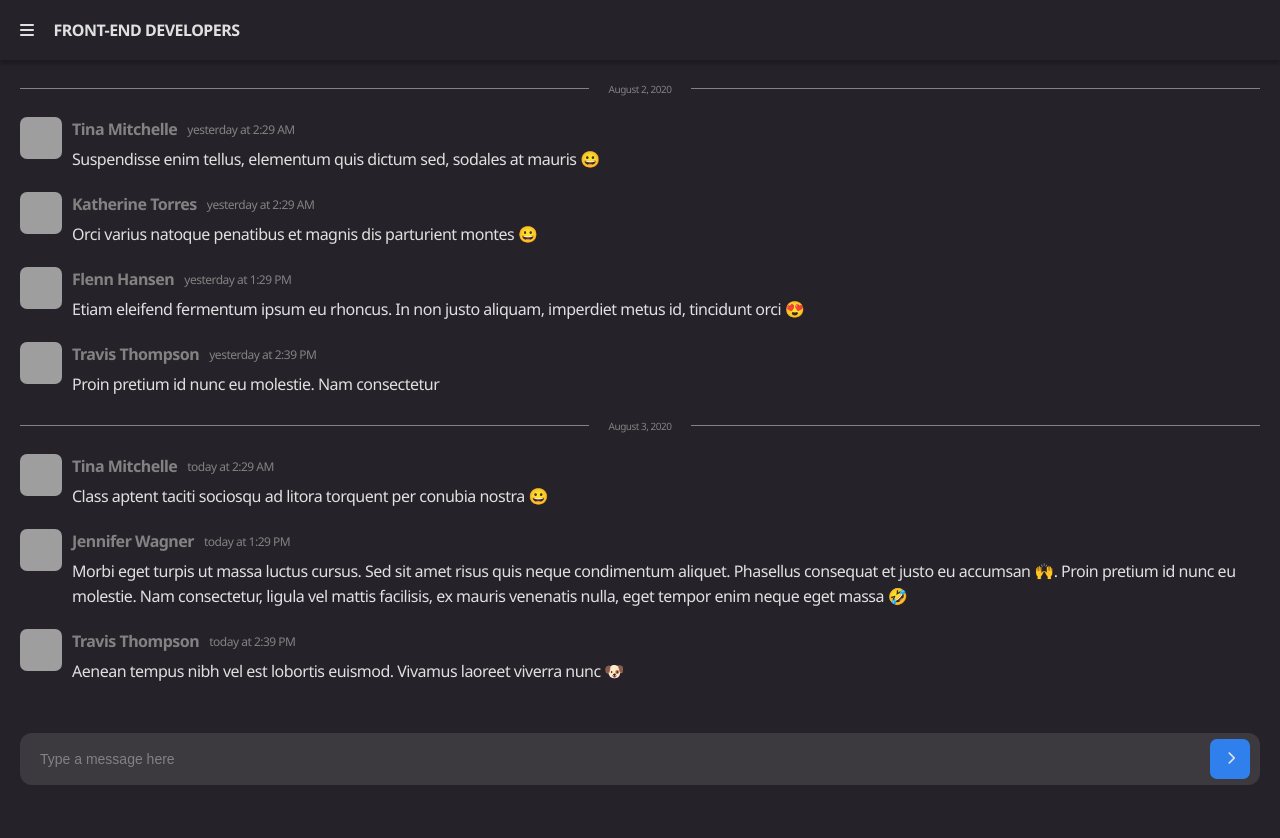
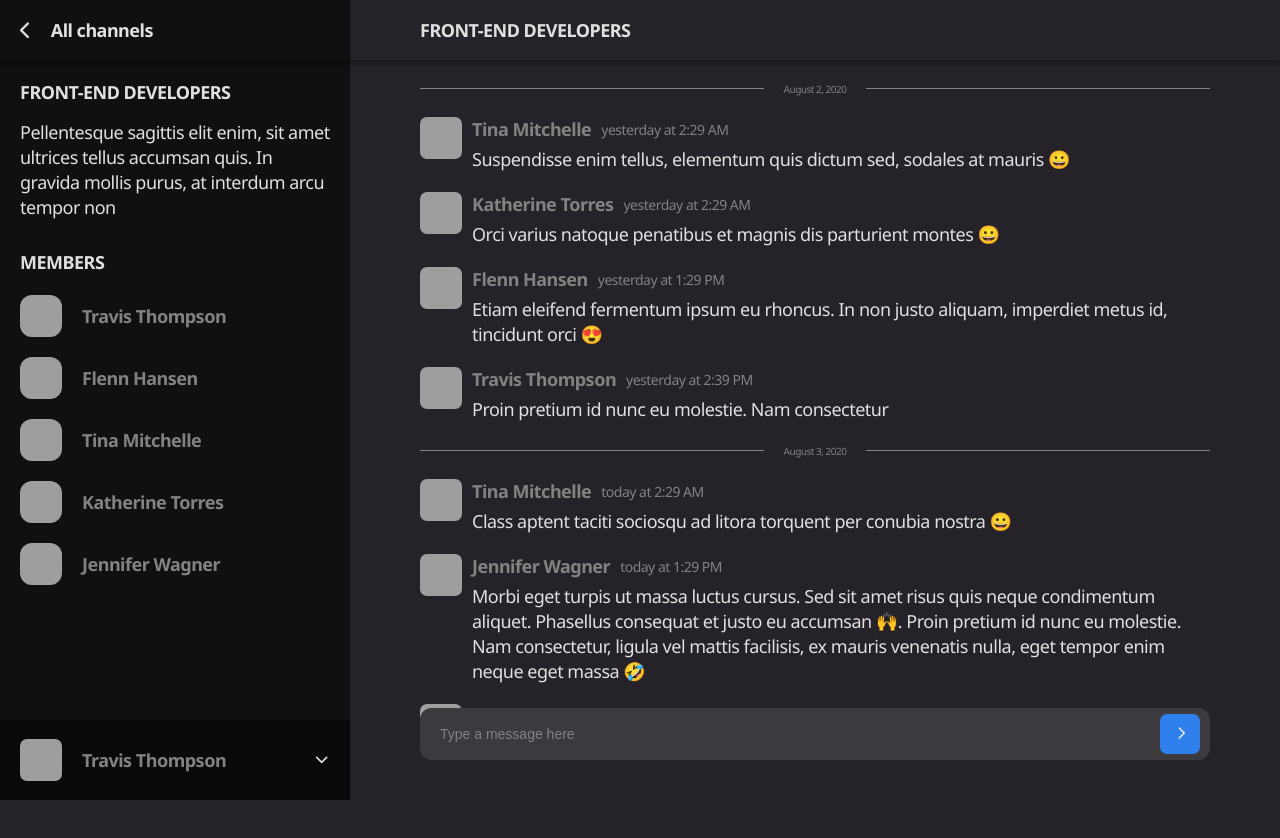
Before and after one commit to salinatomass/chat-group-layout, a plain HTML site: page index.html in a window 1280 px wide. Before the commit the page ends 800 px from the top, so only its background shows below. Drawn offline with Linux system fonts and the light colour scheme; grey boxes are pictures that could not be loaded.

Commit message:
Tablet and Desktop Versions ended

```diff
--- a/static/css/styles.css
+++ b/static/css/styles.css
@@ -6,6 +6,7 @@
   5. Otros
 */
 
+/* _____Globals: */
 :root {
   --light-color: #e0e0e0;
   --dark-color: #120f13;
@@ -38,7 +39,7 @@ body {
   line-height: 2.5rem;
   letter-spacing: -0.05rem;
   background-color: var(--grey-color);
-  overflow: hidden;
+  overflow-y: hidden;
 }
 
 h2 {
@@ -91,10 +92,14 @@ img {
   transition: 0.3s;
 }
 
+/* _____Container: */
 .container {
   position: relative;
+  display: grid;
+  grid-template-columns: 1fr;
 }
 
+/* _____Header: */
 .header {
   position: fixed;
   top: 0;
@@ -106,6 +111,8 @@ img {
   align-items: center;
   background-color: var(--grey-color);
   box-shadow: 0px 4px 4px var(--shadow);
+
+  grid-area: header;
 }
 .header--grid {
   display: flex;
@@ -119,17 +126,21 @@ img {
   text-transform: uppercase;
 }
 
+/* _____Main: */
 .main {
   padding-top: 60px;
   padding-bottom: 60px;
   height: 100vh;
-  overflow: scroll;
+  overflow-y: scroll;
+
+  grid-area: main;
 }
 .main--grid {
   display: grid;
   grid-template-rows: 1fr max-content;
 }
 
+/* _____Chat: */
 .chat {
   /* overflow: scroll; */
 }
@@ -186,6 +197,7 @@ img {
   margin-top: 5px;
 }
 
+/* _____Typing:  */
 .typing {
   position: fixed;
   bottom: 0;
@@ -193,6 +205,7 @@ img {
   padding-bottom: 15px;
   width: calc(100% - 40px); /* 100% of screen - 40px of wrapper padding */
   background-color: var(--grey-color);
+  border-top-left-radius: 12px;
 }
 .typing--container {
   padding: 0 10px;
@@ -226,11 +239,14 @@ img {
   border: none;
   border-radius: 7px;
   outline: none;
+
+  cursor: pointer;
 }
 .typing--container .typing--send i {
   padding-left: 2px;
 }
 
+/* _____Sidebar: */
 .sidebar {
   position: absolute;
   top: 0;
@@ -240,6 +256,8 @@ img {
   height: 100vh;
   background-color: var(--dark-color);
   transition: 0.3s;
+
+  grid-area: sidebar;
 }
 .sidebar.is-active {
   left: 0;
@@ -253,6 +271,7 @@ img {
   grid-template-columns: 1fr;
   grid-template-rows: 60px calc(100vh - 140px) 80px;
 }
+/* ____SidebarHead: */
 .sidebar--head {
   padding-left: 20px;
   padding-right: 20px;
@@ -264,6 +283,7 @@ img {
 .sidebar--head__title {
   margin-left: 20px;
 }
+/* _____SidebarContet: */
 .sidebar--content {
   padding-left: 20px;
   padding-right: 20px;
@@ -280,6 +300,7 @@ img {
 .sidebar--content .sidebar--channel-description p {
   margin: 0;
 }
+/* _____SidebarMembers: */
 .sidebar--channel-members h2 {
   margin-bottom: 20px;
   text-transform: uppercase;
@@ -299,6 +320,7 @@ img {
 .sidebar--channel-members__name {
   margin-left: 20px;
 }
+/* _____SidebarMyprofile: */
 .sidebar--myprofile {
   display: grid;
   grid-template-columns: 42px 1fr 15px;
@@ -326,6 +348,8 @@ img {
   background: transparent;
   border: none;
   outline: none;
+
+  cursor: pointer;
 }
 .sidebar--myprofile__icon.is-active > i {
   transform: rotate(180deg);
@@ -334,6 +358,7 @@ img {
 .sidebar--myprofile__icon.is-active ~ .sidebar--myprofile-open {
   display: block;
 }
+/* _____SidebarMyprofileOpen: */
 .sidebar--myprofile-open {
   position: absolute;
   bottom: 50px;
@@ -383,3 +408,96 @@ img {
   margin-left: 10px;
   font-family: 500;
 }
+
+/* _____Scrollbars: */
+.main::-webkit-scrollbar,
+.sidebar--content::-webkit-scrollbar {
+  width: 15px;
+}
+.main::-webkit-scrollbar-thumb,
+.sidebar--content::-webkit-scrollbar-thumb {
+  background: rgba(255, 255, 255, 0.1);
+  border-radius: 50px;
+  margin: 0 10px;
+}
+.main::-webkit-scrollbar-button,
+.sidebar--content::-webkit-scrollbar-button {
+  height: 10px;
+  background-color: transparent;
+}
+
+/* _____Breakpoints: */
+@media screen and (min-width: 748px) {
+  .container {
+    grid-template-columns: max-content 1fr;
+    grid-template-rows: 60px 1fr;
+    grid-template-areas:
+      "sidebar header"
+      "sidebar main";
+  }
+
+  .close--menu {
+    display: none;
+  }
+
+  .header {
+    position: static;
+  }
+  .header--menu {
+    display: none;
+  }
+
+  .main {
+    padding-top: 0;
+    position: relative;
+  }
+  .main--grid {
+    padding-bottom: 100px;
+  }
+  .main .typing {
+    width: calc(
+      70% - 40px
+    ); /* 70% (100% viewport - 30% sidebar) - 40px (main section paddings) */
+  }
+
+  .sidebar {
+    position: static;
+    width: 30vw;
+  }
+  .sidebar--myprofile-open {
+    bottom: 110px;
+    right: calc(70% + 20px);
+  }
+}
+
+@media screen and (min-width: 1024px) {
+  body {
+    font-size: 1.8rem;
+  }
+
+  h2,
+  h3 {
+    font-size: 1.8rem;
+  }
+
+  h4 {
+    font-size: 1.4rem;
+  }
+
+  .wrapper {
+    padding-left: 70px;
+    padding-right: 70px;
+  }
+
+  .main .typing {
+    padding-bottom: 40px;
+    width: calc((100% - 350px) - 140px);
+  }
+
+  .sidebar {
+    width: 350px;
+  }
+  .sidebar--myprofile-open {
+    right: calc((100% - 350px) + 20px);
+  }
+}
```
